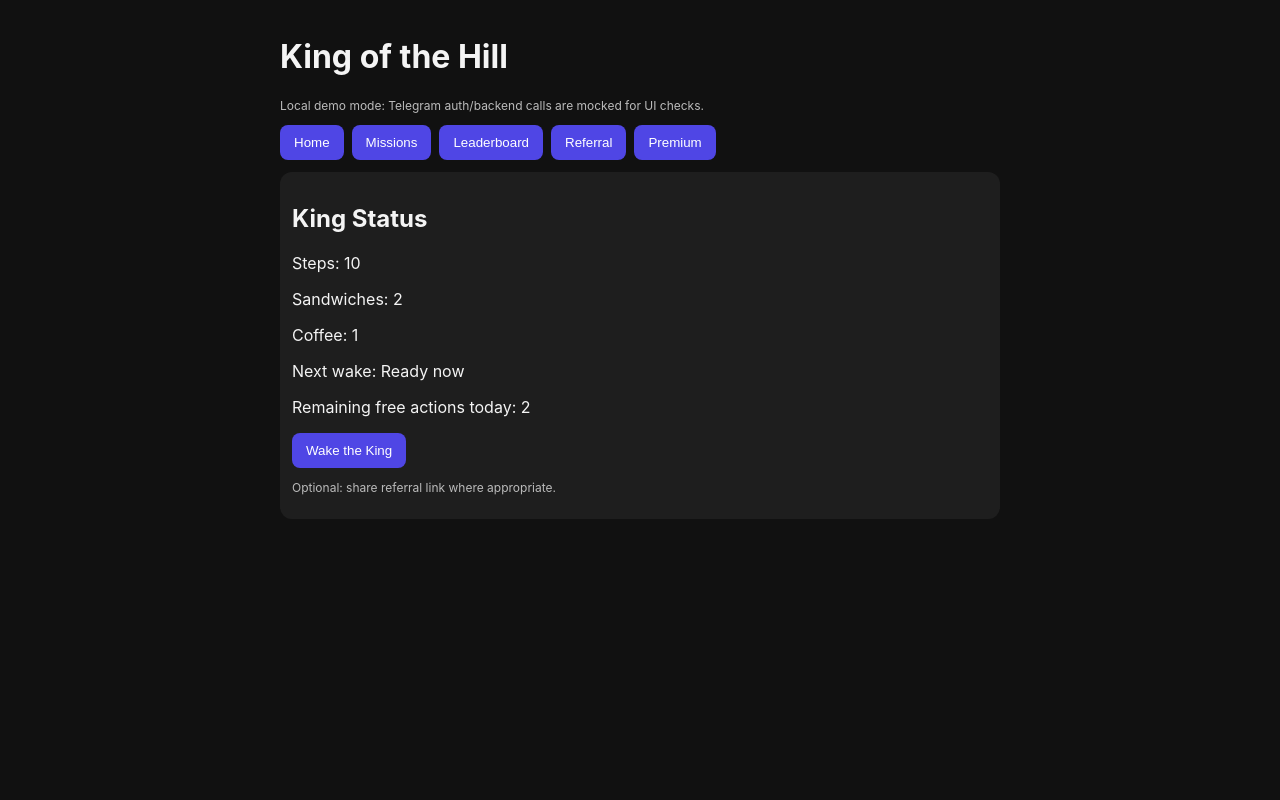
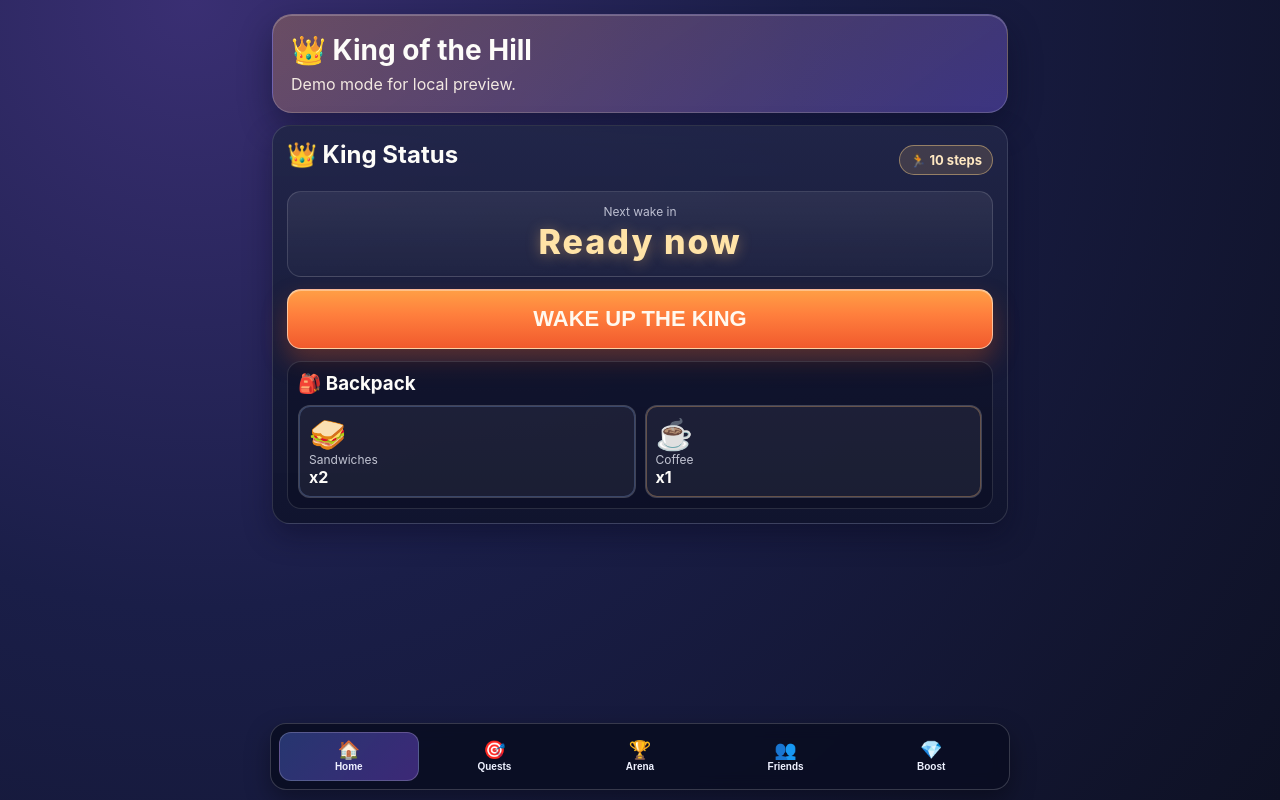
Before and after one commit to vvmspace/koth_codex, a React (Vite) app in the folder web/: page / in a window 1280 px wide. Built offline with nearby package versions, Linux system fonts and the light colour scheme.

Commit message:
feat(web): move to bottom icon tabs and simplify home labels

```diff
--- a/web/src/app/App.tsx
+++ b/web/src/app/App.tsx
@@ -44,13 +44,21 @@ const DEMO_MISSIONS = {
 };
 
 const DEMO_LEADERBOARD = {
-  rows: [
+  top: [
     { user_id: '1', display_name: 'Alice', steps: 25, rank: 1 },
     { user_id: '2', display_name: 'Bob', steps: 20, rank: 2 },
     { user_id: 'demo-user', display_name: 'Local demo', steps: 10, rank: 3 }
   ],
-  me: { rank: 3, steps: 10 }
+  current_user_rank: 3
 };
+
+const tabs: Array<{ id: Tab; label: string; icon: string }> = [
+  { id: 'home', label: 'Home', icon: '🏠' },
+  { id: 'missions', label: 'Quests', icon: '🎯' },
+  { id: 'leaderboard', label: 'Arena', icon: '🏆' },
+  { id: 'referral', label: 'Friends', icon: '👥' },
+  { id: 'premium', label: 'Boost', icon: '💎' }
+];
 
 export function App() {
   const [tab, setTab] = useState<Tab>('home');
@@ -127,21 +135,29 @@ export function App() {
 
   return (
     <div className="container">
-      <h1>King of the Hill</h1>
-      {isDemoMode && <p className="small">Local demo mode: Telegram auth/backend calls are mocked for UI checks.</p>}
-      {error && <p>{error}</p>}
-      <nav>
-        <button onClick={() => setTab('home')}>Home</button>
-        <button onClick={() => setTab('missions')}>Missions</button>
-        <button onClick={() => setTab('leaderboard')}>Leaderboard</button>
-        <button onClick={() => setTab('referral')}>Referral</button>
-        <button onClick={() => setTab('premium')}>Premium</button>
+      <header className="hero">
+        <h1>👑 King of the Hill</h1>
+        <p>{isDemoMode ? 'Demo mode for local preview.' : `Welcome, ${user?.first_name || 'King'}`}</p>
+      </header>
+
+      {error && <p className="small">{error}</p>}
+
+      <main>
+        {tab === 'home' && <Home inventory={inventory} onWake={wake} />}
+        {tab === 'missions' && <Missions data={missions} onComplete={completeMission} />}
+        {tab === 'leaderboard' && <Leaderboard data={leaderboard} />}
+        {tab === 'referral' && <Referral user={user} />}
+        {tab === 'premium' && <Premium />}
+      </main>
+
+      <nav className="bottom-tabs" aria-label="Main navigation">
+        {tabs.map((item) => (
+          <button key={item.id} className={tab === item.id ? 'active' : ''} onClick={() => setTab(item.id)}>
+            <span className="tab-icon" aria-hidden="true">{item.icon}</span>
+            <span className="tab-label">{item.label}</span>
+          </button>
+        ))}
       </nav>
-      {tab === 'home' && <Home inventory={inventory} onWake={wake} />}
-      {tab === 'missions' && <Missions data={missions} onComplete={completeMission} />}
-      {tab === 'leaderboard' && <Leaderboard data={leaderboard} />}
-      {tab === 'referral' && <Referral user={user} />}
-      {tab === 'premium' && <Premium />}
     </div>
   );
 }
--- a/web/src/app/screens/Home.tsx
+++ b/web/src/app/screens/Home.tsx
@@ -1,34 +1,99 @@
-import { useMemo } from 'react';
+import { useEffect, useMemo, useState } from 'react';
 
 type Props = {
   inventory: any;
   onWake: () => Promise<void>;
 };
 
+type BackpackItem = {
+  key: 'sandwiches' | 'coffee';
+  label: string;
+  icon: string;
+  amount: number;
+  rarity: 'common' | 'rare';
+};
+
+const formatCountdown = (targetMs: number, nowMs: number) => {
+  const diff = Math.max(targetMs - nowMs, 0);
+  if (diff <= 0) {
+    return 'Ready now';
+  }
+
+  const totalSeconds = Math.floor(diff / 1000);
+  const hours = Math.floor(totalSeconds / 3600)
+    .toString()
+    .padStart(2, '0');
+  const minutes = Math.floor((totalSeconds % 3600) / 60)
+    .toString()
+    .padStart(2, '0');
+  const seconds = (totalSeconds % 60).toString().padStart(2, '0');
+
+  return `${hours}:${minutes}:${seconds}`;
+};
+
+const buildBackpack = (inventory: any): BackpackItem[] => [
+  {
+    key: 'sandwiches',
+    label: 'Sandwiches',
+    icon: '🥪',
+    amount: Number(inventory?.sandwiches || 0),
+    rarity: 'common'
+  },
+  {
+    key: 'coffee',
+    label: 'Coffee',
+    icon: '☕',
+    amount: Number(inventory?.coffee || 0),
+    rarity: 'rare'
+  }
+];
+
 export function Home({ inventory, onWake }: Props) {
-  const now = Date.now();
+  const [now, setNow] = useState(Date.now());
+
+  useEffect(() => {
+    const timer = window.setInterval(() => {
+      setNow(Date.now());
+    }, 1000);
+
+    return () => window.clearInterval(timer);
+  }, []);
+
   const next = inventory?.next_available_at ? new Date(inventory.next_available_at).getTime() : now;
   const disabled = next > now;
-  const freeLeft = Math.max(3 - (inventory?.daily_free_count || 0), 0);
+  const timer = useMemo(() => formatCountdown(next, now), [next, now]);
 
-  const timer = useMemo(() => {
-    if (!disabled) return 'Ready now';
-    const sec = Math.floor((next - now) / 1000);
-    const h = Math.floor(sec / 3600);
-    const m = Math.floor((sec % 3600) / 60);
-    return `${h}h ${m}m`;
-  }, [disabled, next, now]);
+  const backpack = useMemo(() => buildBackpack(inventory), [inventory]);
 
   return (
-    <div className="card">
-      <h2>King Status</h2>
-      <p>Steps: {inventory?.steps ?? 0}</p>
-      <p>Sandwiches: {inventory?.sandwiches ?? 0}</p>
-      <p>Coffee: {inventory?.coffee ?? 0}</p>
-      <p>Next wake: {timer}</p>
-      <p>Remaining free actions today: {freeLeft}</p>
-      <button onClick={() => void onWake()} disabled={disabled}>Wake the King</button>
-      <p className="small">Optional: share referral link where appropriate.</p>
+    <div className="game-panel card">
+      <div className="status-row">
+        <h2>👑 King Status</h2>
+        <div className="steps-badge">🏃 {inventory?.steps ?? 0} steps</div>
+      </div>
+
+      <div className="countdown-panel">
+        <p className="small">Next wake in</p>
+        <strong>{timer}</strong>
+      </div>
+
+      <button className="wake-button" onClick={() => void onWake()} disabled={disabled}>
+        Wake up The King
+      </button>
+
+      <div className="inventory-panel">
+        <h3>🎒 Backpack</h3>
+        <div className="backpack-grid">
+          {backpack.map((item) => (
+            <div key={item.key} className={`item-slot ${item.rarity}`}>
+              <span className="item-icon" aria-hidden="true">{item.icon}</span>
+              <span className="item-name">{item.label}</span>
+              <strong>x{item.amount}</strong>
+            </div>
+          ))}
+        </div>
+      </div>
+
     </div>
   );
 }
--- a/web/src/app/screens/Leaderboard.tsx
+++ b/web/src/app/screens/Leaderboard.tsx
@@ -2,9 +2,12 @@ export function Leaderboard({ data }: { data: any }) {
   return (
     <div className="card">
       <h2>Leaderboard</h2>
-      <ol>
+      <ol className="list">
         {(data?.top || []).map((entry: any) => (
-          <li key={entry.user_id}>{entry.display_name} — {entry.steps} steps</li>
+          <li key={entry.user_id}>
+            <span>#{entry.rank} {entry.display_name}</span>
+            <strong>{entry.steps} steps</strong>
+          </li>
         ))}
       </ol>
       <p>Your rank: {data?.current_user_rank ?? 'N/A'}</p>
--- a/web/src/app/screens/Missions.tsx
+++ b/web/src/app/screens/Missions.tsx
@@ -5,7 +5,7 @@ export function Missions({ data, onComplete }: { data: any; onComplete: (mission
       <h2>Missions</h2>
       {(data?.missions || []).map((m: any) => (
         <div key={m.id} className="card">
-          <strong>{m.title}</strong>
+          <h3>{m.title}</h3>
           <p>{m.description}</p>
           <p className="small">Type: {m.type}</p>
           <button onClick={() => void onComplete(m.id)} disabled={completed.has(m.id)}>
--- a/web/src/app/screens/Premium.tsx
+++ b/web/src/app/screens/Premium.tsx
@@ -9,8 +9,11 @@ export function Premium() {
   return (
     <div className="card">
       <h2>Premium (TON Scaffold)</h2>
-      <button onClick={() => alert('TonConnect placeholder: integrate wallet SDK later.')}>Connect wallet</button>
-      <button onClick={() => void createIntent()} style={{ marginLeft: 8 }}>Buy Premium (stub)</button>
+      <p className="small">TonConnect UI and on-chain verification will be added later.</p>
+      <div className="row">
+        <button className="secondary" onClick={() => alert('TonConnect placeholder: integrate wallet SDK later.')}>Connect wallet</button>
+        <button onClick={() => void createIntent()}>Buy Premium (stub)</button>
+      </div>
     </div>
   );
 }
--- a/web/src/app/screens/Referral.tsx
+++ b/web/src/app/screens/Referral.tsx
@@ -15,8 +15,8 @@ export function Referral({ user }: { user: any }) {
     <div className="card">
       <h2>Referral</h2>
       <input readOnly value={link} />
-      <div style={{ marginTop: 8, display: 'flex', gap: 8 }}>
-        <button onClick={() => navigator.clipboard.writeText(link)}>Copy</button>
+      <div className="row" style={{ marginTop: 8 }}>
+        <button className="secondary" onClick={() => navigator.clipboard.writeText(link)}>Copy</button>
         <button onClick={share}>Share</button>
       </div>
       <p className="small">Option: share this link in chats where it is allowed.</p>
--- a/web/src/styles.css
+++ b/web/src/styles.css
@@ -1,9 +1,189 @@
-:root { font-family: Inter, system-ui, sans-serif; color: #f4f4f4; background: #111; }
-body { margin: 0; }
-.container { max-width: 720px; margin: 0 auto; padding: 16px; }
-.card { background: #1e1e1e; padding: 12px; border-radius: 12px; margin-bottom: 12px; }
-button { border: none; border-radius: 8px; padding: 10px 14px; background: #4f46e5; color: white; cursor: pointer; }
+:root {
+  font-family: 'Inter', -apple-system, BlinkMacSystemFont, 'Segoe UI', sans-serif;
+  color: #fdfcf9;
+  background: radial-gradient(circle at 15% 0%, #3a2f73 0%, #1a1e48 45%, #0e1124 100%);
+}
+
+* { box-sizing: border-box; }
+
+body {
+  margin: 0;
+  min-height: 100vh;
+  background: transparent;
+}
+
+.container {
+  max-width: 760px;
+  margin: 0 auto;
+  padding: 14px 12px 92px;
+}
+
+.hero {
+  border-radius: 20px;
+  padding: 18px;
+  margin-bottom: 12px;
+  background: linear-gradient(145deg, rgba(255, 170, 72, 0.26), rgba(130, 103, 255, 0.35));
+  border: 1px solid rgba(255, 255, 255, 0.18);
+  box-shadow: inset 0 1px 0 rgba(255, 255, 255, 0.22), 0 14px 32px rgba(9, 11, 34, 0.45);
+}
+
+.hero h1 { margin: 0; font-size: 28px; }
+.hero p { margin: 7px 0 0; color: rgba(255, 246, 235, 0.92); }
+
+.card {
+  background: linear-gradient(180deg, rgba(33, 38, 72, 0.9), rgba(16, 20, 45, 0.95));
+  border: 1px solid rgba(255, 255, 255, 0.13);
+  border-radius: 18px;
+  margin-bottom: 12px;
+  padding: 14px;
+  box-shadow: 0 12px 28px rgba(7, 9, 28, 0.38);
+}
+
+.card h2, .card h3 { margin: 0 0 10px; }
+
+.game-panel { display: grid; gap: 12px; }
+
+.status-row {
+  display: flex;
+  justify-content: space-between;
+  gap: 8px;
+  align-items: center;
+}
+
+.steps-badge {
+  background: rgba(255, 203, 118, 0.15);
+  border: 1px solid rgba(255, 210, 135, 0.45);
+  color: #ffe8c2;
+  border-radius: 999px;
+  padding: 6px 10px;
+  font-size: 13px;
+  font-weight: 700;
+}
+
+.countdown-panel {
+  border-radius: 14px;
+  border: 1px solid rgba(255, 255, 255, 0.14);
+  background: linear-gradient(180deg, rgba(255, 255, 255, 0.07), rgba(255, 255, 255, 0.02));
+  padding: 12px;
+  text-align: center;
+}
+
+.countdown-panel strong {
+  display: block;
+  margin: 2px 0;
+  font-size: 34px;
+  font-weight: 800;
+  letter-spacing: 2px;
+  color: #ffe3a7;
+  text-shadow: 0 2px 14px rgba(255, 192, 102, 0.4);
+}
+
+button {
+  border: 1px solid rgba(255, 255, 255, 0.2);
+  border-radius: 10px;
+  padding: 10px 14px;
+  color: #fff;
+  background: linear-gradient(120deg, #6659ff, #8d59ff);
+  cursor: pointer;
+  font-weight: 600;
+}
+
+.wake-button {
+  border: 1px solid rgba(255, 245, 226, 0.6);
+  border-radius: 14px;
+  padding: 16px 12px;
+  background: linear-gradient(180deg, #ff9f45, #ff7f3d 42%, #f15a2d);
+  color: #fff9ef;
+  font-size: 22px;
+  font-weight: 900;
+  text-transform: uppercase;
+  box-shadow: inset 0 1px 0 rgba(255, 255, 255, 0.35), 0 12px 24px rgba(185, 74, 30, 0.4);
+}
+
+button.secondary { background: rgba(255, 255, 255, 0.06); }
 button:disabled { opacity: 0.5; cursor: not-allowed; }
-nav { display: flex; gap: 8px; flex-wrap: wrap; margin-bottom: 12px; }
-input { width: 100%; padding: 8px; border-radius: 8px; border: 1px solid #444; background: #111; color: #fff; }
-.small { font-size: 12px; color: #bbb; }
+
+.inventory-panel {
+  border-radius: 14px;
+  border: 1px solid rgba(255, 255, 255, 0.12);
+  padding: 10px;
+  background: rgba(8, 10, 26, 0.35);
+}
+
+.backpack-grid {
+  display: grid;
+  grid-template-columns: repeat(2, minmax(0, 1fr));
+  gap: 9px;
+}
+
+.item-slot {
+  border-radius: 12px;
+  border: 1px solid rgba(255, 255, 255, 0.16);
+  background: rgba(255, 255, 255, 0.06);
+  padding: 10px;
+  min-height: 92px;
+  display: grid;
+  align-content: space-between;
+}
+
+.item-slot.common { box-shadow: inset 0 0 0 1px rgba(146, 189, 255, 0.25); }
+.item-slot.rare { box-shadow: inset 0 0 0 1px rgba(255, 191, 120, 0.32); }
+.item-icon { font-size: 30px; }
+.item-name { font-size: 12px; color: rgba(241, 244, 255, 0.78); }
+
+.bottom-tabs {
+  position: fixed;
+  left: 50%;
+  bottom: 10px;
+  transform: translateX(-50%);
+  width: min(740px, calc(100% - 16px));
+  display: grid;
+  grid-template-columns: repeat(5, minmax(0, 1fr));
+  gap: 6px;
+  padding: 8px;
+  border-radius: 16px;
+  border: 1px solid rgba(255, 255, 255, 0.18);
+  background: rgba(10, 13, 34, 0.88);
+  backdrop-filter: blur(8px);
+  box-shadow: 0 10px 24px rgba(0, 0, 0, 0.35);
+}
+
+.bottom-tabs button {
+  border: 1px solid transparent;
+  border-radius: 12px;
+  padding: 8px 4px;
+  background: transparent;
+  display: grid;
+  justify-items: center;
+  gap: 2px;
+}
+
+.bottom-tabs button.active {
+  background: linear-gradient(130deg, rgba(93, 129, 255, 0.35), rgba(143, 86, 255, 0.38));
+  border-color: rgba(255, 255, 255, 0.2);
+}
+
+.tab-icon { font-size: 18px; line-height: 1; }
+.tab-label { font-size: 10px; font-weight: 700; color: #eef1ff; }
+
+input {
+  width: 100%;
+  padding: 10px;
+  border-radius: 10px;
+  border: 1px solid rgba(255, 255, 255, 0.2);
+  background: rgba(255, 255, 255, 0.04);
+  color: #fff;
+}
+
+.list { list-style: none; margin: 0; padding: 0; }
+.list li {
+  display: flex;
+  justify-content: space-between;
+  gap: 10px;
+  padding: 8px 0;
+  border-bottom: 1px solid rgba(255, 255, 255, 0.08);
+}
+.list li:last-child { border-bottom: none; }
+
+.row { display: flex; gap: 8px; }
+.small { font-size: 12px; color: rgba(240, 242, 255, 0.74); margin: 0; }
```
